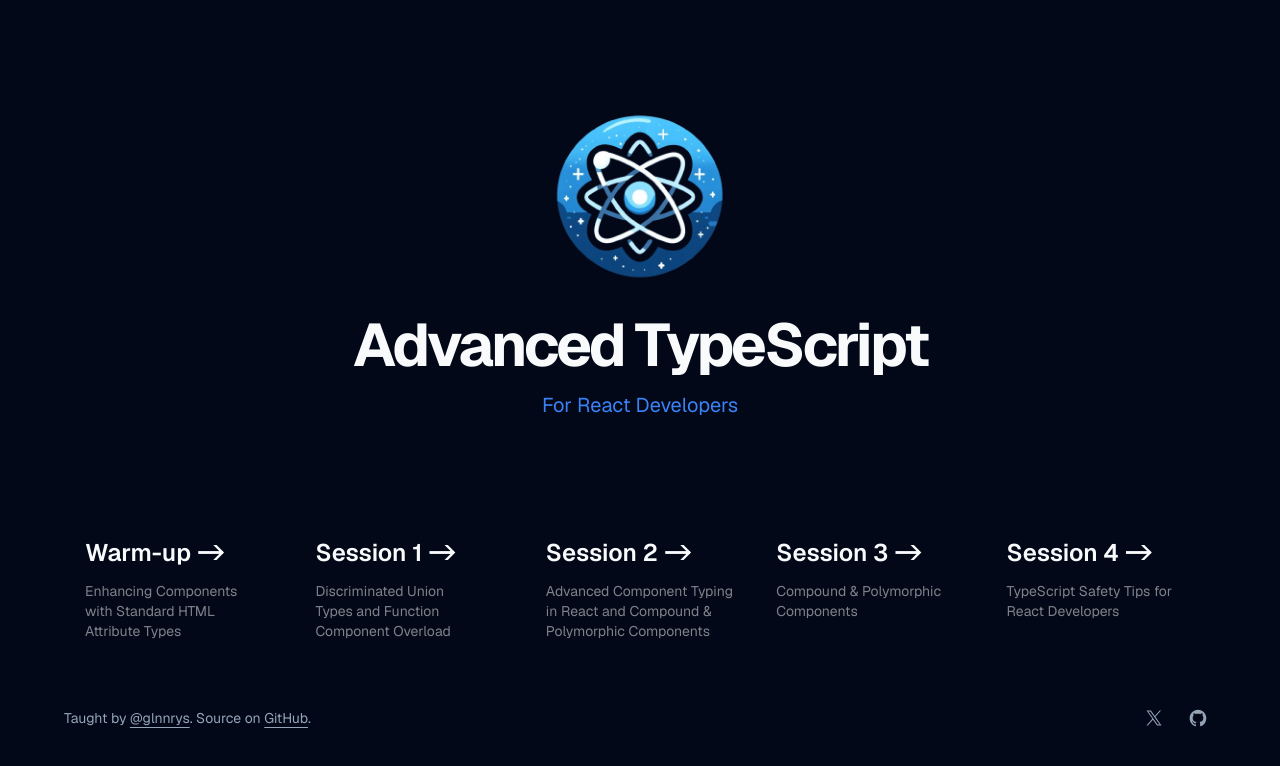
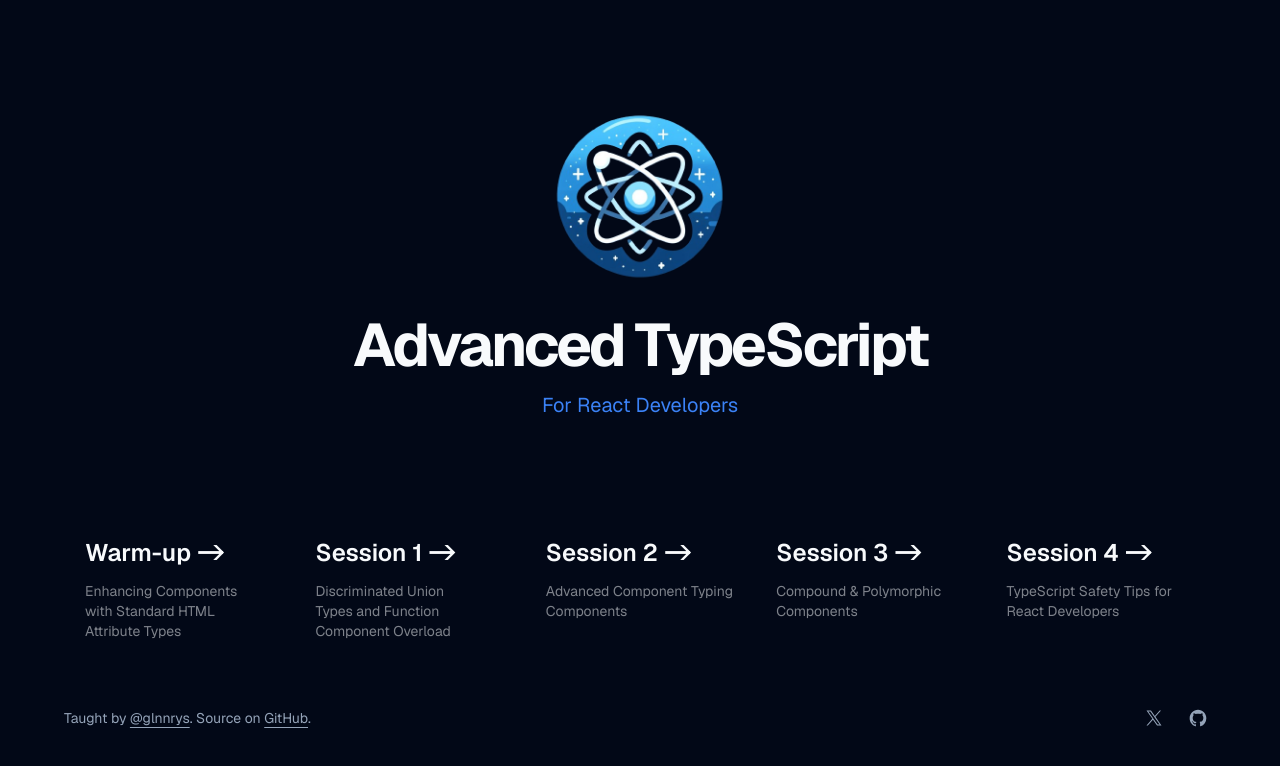
Before and after one commit to glennreyes/advanced-typescript-workshop, a Next.js app: page / in a window 1280 px wide. Shown: the top 766 px of the page. Built offline with nearby package versions, Linux system fonts and the light colour scheme.

Commit message:
Adjust session 2

```diff
--- a/app/page.tsx
+++ b/app/page.tsx
@@ -65,8 +65,7 @@
           </span>
         </h2>
         <p className="m-0 max-w-[30ch] text-sm opacity-50">
-          Advanced Component Typing in React and Compound & Polymorphic
-          Components
+          Advanced Component Typing Components
         </p>
       </Link>
 
--- a/app/session-2/page.tsx
+++ b/app/session-2/page.tsx
@@ -17,9 +17,7 @@
     </Button>
     <div className="space-y-2">
       <H1>Session 2</H1>
-      <Lead>
-        Advanced Component Typing in React and Compound & Polymorphic Components
-      </Lead>
+      <Lead>Advanced Component Typing</Lead>
     </div>
     <Card className="flex flex-1 flex-col items-center justify-center">
       <CardHeader>
```
